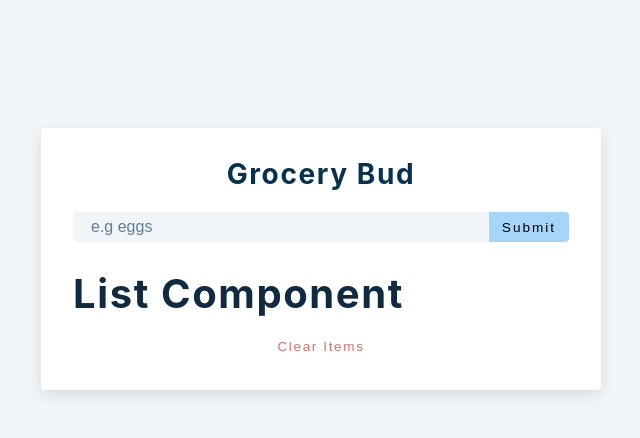
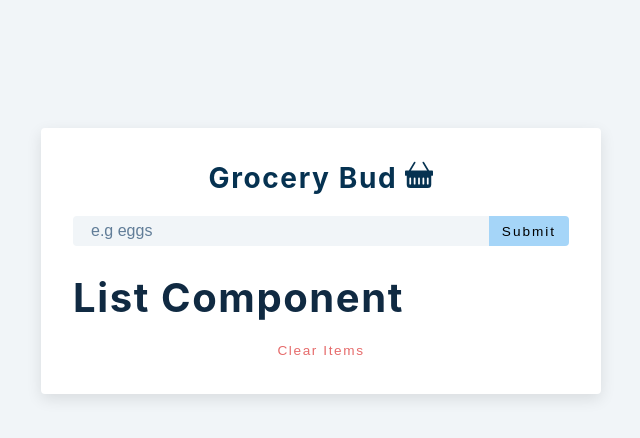
Before and after one commit to jobitoalv/shoppingList, a React (Create React App) app: page / in a window 1280 px wide. Shown: the top 438 px of the page, without its empty margins (319-959 px from the left). Built offline with nearby package versions, Linux system fonts and the light colour scheme; the HTML template or start-up script is replaced by a standard one.

Commit message:
add icon

```diff
--- a/src/App.js
+++ b/src/App.js
@@ -1,6 +1,7 @@
 import React, { useState, useEffect } from 'react'
 import List from './List'
 import Alert from './Alert'
+import { BsFillBasketFill } from "react-icons/bs";
 
 function App() {
   const [name, setName] = useState ('');
@@ -22,7 +23,7 @@ function App() {
   return <section className='section-center'>
     <form className='grocery-form' onSubmit={handleSubmit}>
       {alert.show && <Alert/>}
-      <h3>grocery bud</h3>
+      <h3>grocery bud <BsFillBasketFill/></h3>
       <div className='form-control'>
         <input type='text' className='grocery' placeholder='e.g eggs' value={name} onChange={(e) => setName(e.target.value)}/>
         <button type='submit' className='submit-btn'>
```
